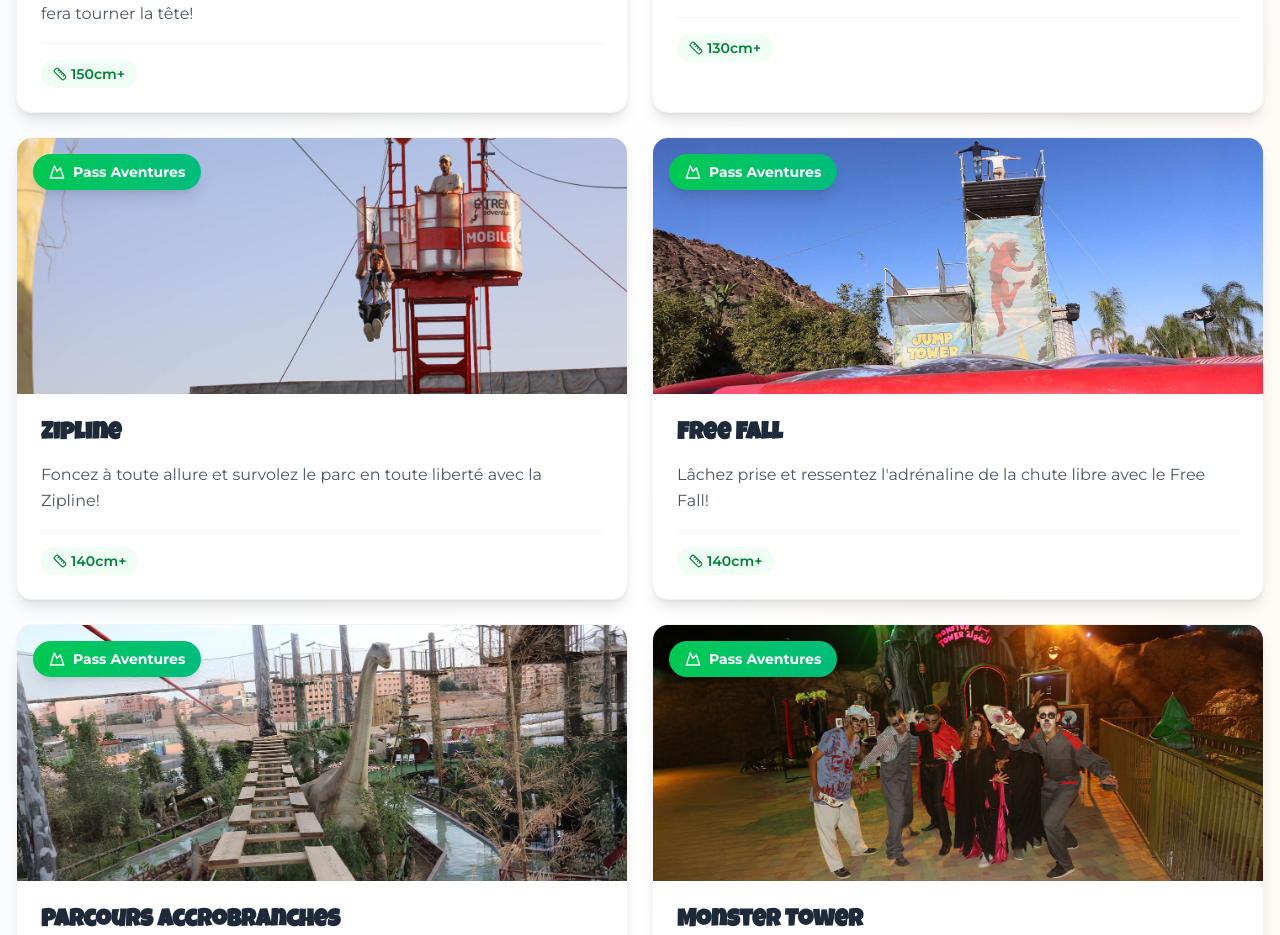
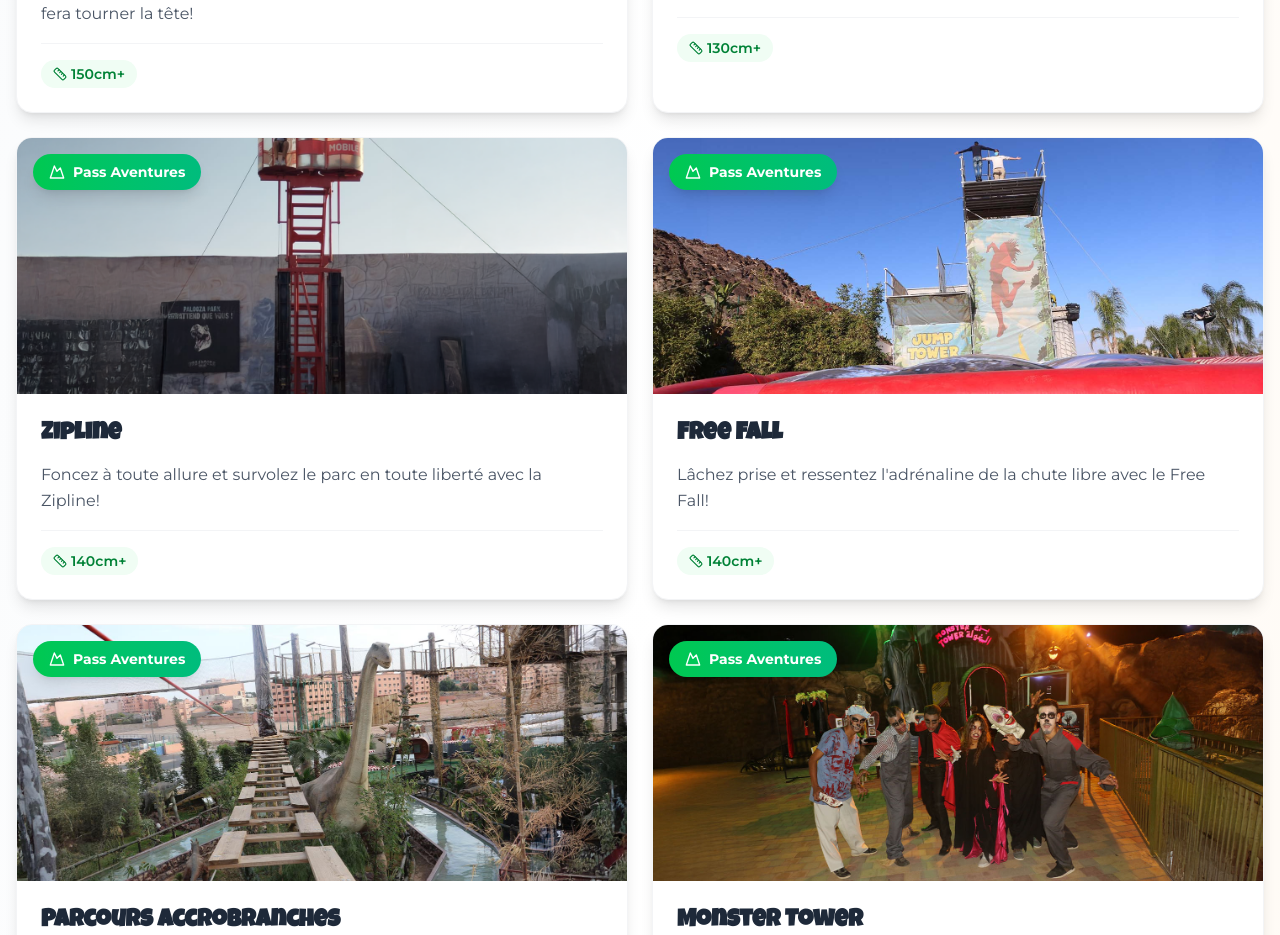
Before and after one commit to mouhcine7777/Paloozaland, a Next.js app: page /attractions in a window 1280 px wide. Shown: the part 2840-3775 px from the top of the page. Built offline with nearby package versions, Linux system fonts and the light colour scheme.

Commit message:
first commit

```diff
--- a/src/app/attractions/components/AttractionsSection.jsx
+++ b/src/app/attractions/components/AttractionsSection.jsx
@@ -74,7 +74,7 @@ const AttractionsSection = () => {
       name: "Zipline",
       category: "aventures",
       description: "Foncez à toute allure et survolez le parc en toute liberté avec la Zipline!",
-      image: "/gallery/image6.jpg",
+      image: "/gallery/zipline.png",
       heightRange: "140cm+"
     },
     {
```
Also changed, not shown: public/gallery/image6.jpg (deleted), public/gallery/zipline.png (added).
